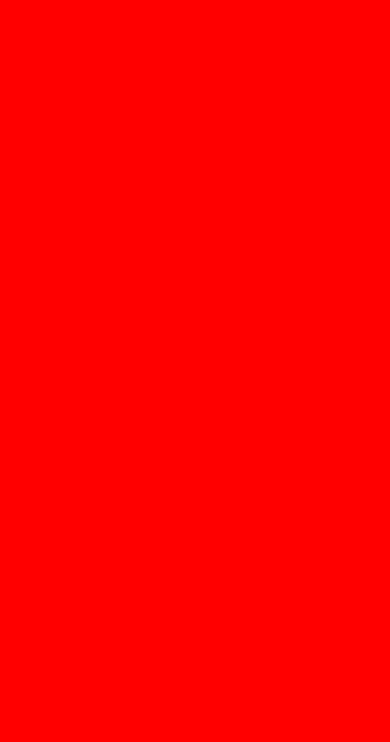
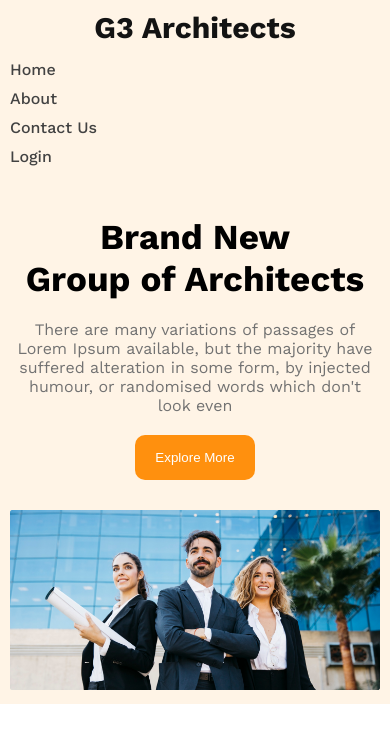
Before and after one commit to mehedii-h03/g3-architects, a plain HTML site: page index.html in a window 390 px wide. Drawn offline with nearby package versions, Linux system fonts and the light colour scheme.

Commit message:
Header Added with mobile responsive

```diff
--- a/index.html
+++ b/index.html
@@ -1,5 +1,6 @@
 <!DOCTYPE html>
 <html lang="en">
+
 <head>
     <meta charset="UTF-8">
     <meta http-equiv="X-UA-Compatible" content="IE=edge">
@@ -7,7 +8,32 @@
     <title>G3 Architects</title>
     <link rel="stylesheet" href="./style/style.css">
 </head>
+
 <body>
+    <!-- Header Section -->
+    <header id="header">
+        <nav id="nav-bar">
+            <h2 class="title">G3 Architects</h2>
+            <ul>
+                <li>Home</li>
+                <li>About</li>
+                <li>Contact Us</li>
+                <li>Login</li>
+            </ul>
+        </nav>
+        <section class="banner">
+            <div>
+                <h1 class="banner-title">Brand New <br> Group of Architects </h1>
+                <p class="description">There are many variations of passages of Lorem Ipsum available, but the majority
+                    have suffered alteration in some form, by injected humour, or randomised words which don't look even
+                </p>
+                <button class="primary-btn">Explore More</button>
+            </div>
+            <div class="banner-img">
+                <img src="./images/banner.png" alt="">
+            </div>
+        </section>
+    </header>
+</body>
 
-</body>
 </html>
--- a/style/style.css
+++ b/style/style.css
@@ -1,3 +1,119 @@
-body{
-    background-color: red;
+/* Font style */
+@import url('https://fonts.googleapis.com/css2?family=Work+Sans:wght@400;500;600;700&display=swap');
+
+
+/* Variable declaration */
+:root {
+    --primary-color: #FF900E;
 }
+
+/* Common style or Utilities */
+* {
+    margin: 0;
+    padding: 0;
+    box-sizing: border-box;
+}
+
+body {
+    font-family: 'Work Sans', sans-serif;
+}
+
+.description {
+    color: #727272;
+}
+
+.primary-btn {
+    background-color: var(--primary-color);
+    border: none;
+    padding: 15px 20px;
+    border-radius: 10px;
+    color: white;
+    margin: 20px 0 0;
+}
+
+/* Header Style */
+#header {
+    background-color: rgba(255, 144, 14, 0.1);
+    /* height: 100vh; */
+    padding: 25px 150px 0;
+}
+
+/* Nav-bar style */
+#nav-bar {
+    display: flex;
+    justify-content: space-between;
+    margin-bottom: 50px;
+}
+
+.title {
+    font-size: 35px;
+    color: #131313;
+    font-weight: 700;
+}
+
+#nav-bar ul {
+    display: flex;
+    gap: 40px;
+    align-items: center;
+}
+
+#nav-bar ul li {
+    list-style-type: none;
+    font-weight: 500;
+    color: #424242;
+}
+
+/* Banner Style */
+.banner {
+    text-align: center;
+}
+
+.banner-title {
+    font-weight: 700;
+    font-size: 45px;
+    text-align: center;
+    margin-bottom: 20px;
+}
+
+.banner-img img {
+    width: 850px;
+    /* height: 300px; */
+    margin: 30px auto 0;
+}
+
+/* Media Query */
+
+/* Mobile Device */
+@media only screen and (max-width: 576px) {
+
+    /* Header */
+    #header {
+        padding: 10px;
+    }
+
+    .title {
+        text-align: center;
+        font-size: 30px;
+    }
+
+    #nav-bar {
+        flex-direction: column;
+    }
+
+    #nav-bar ul {
+        flex-direction: column;
+        align-items: flex-start;
+        gap: 10px;
+        margin-top: 15px;
+
+    }
+
+    /* Banner */
+    .banner-img img {
+        width: 100%;
+    }
+
+    .banner-title {
+        font-size: 35px;
+    }
+}
```
